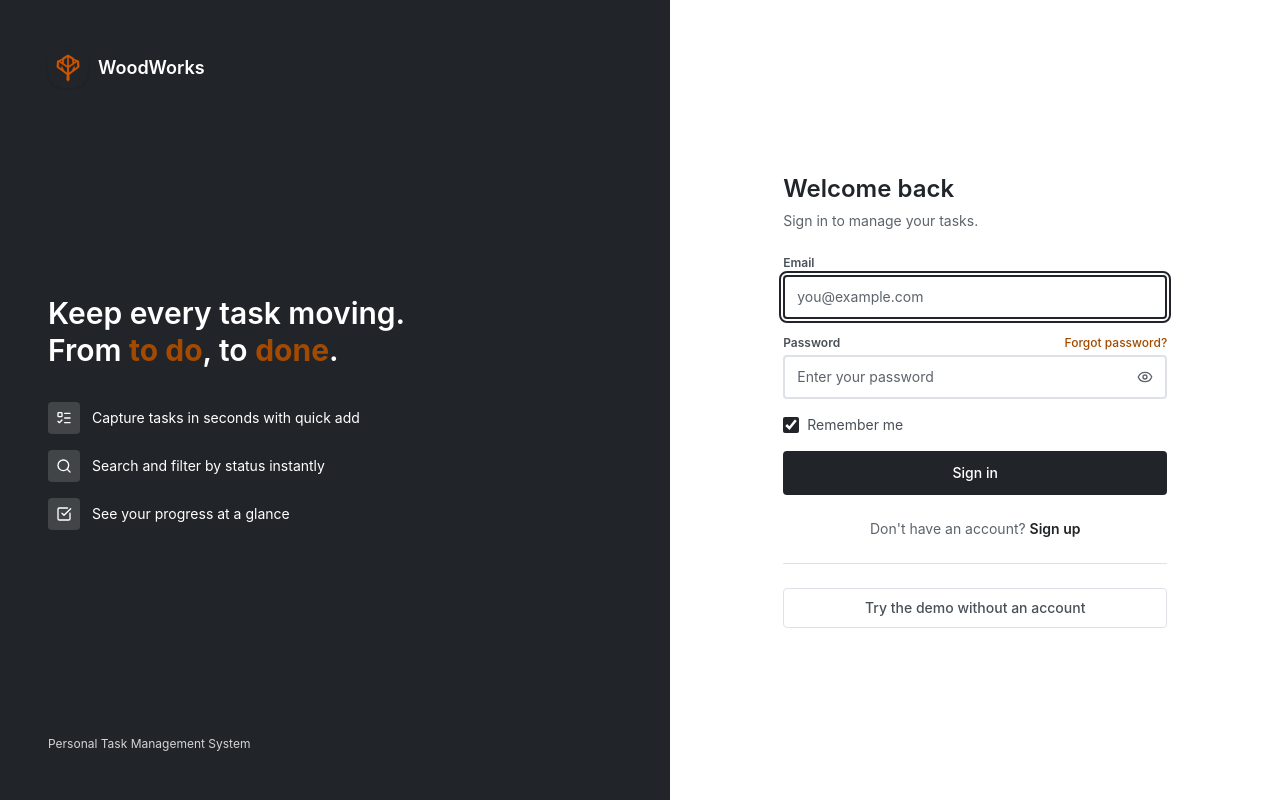
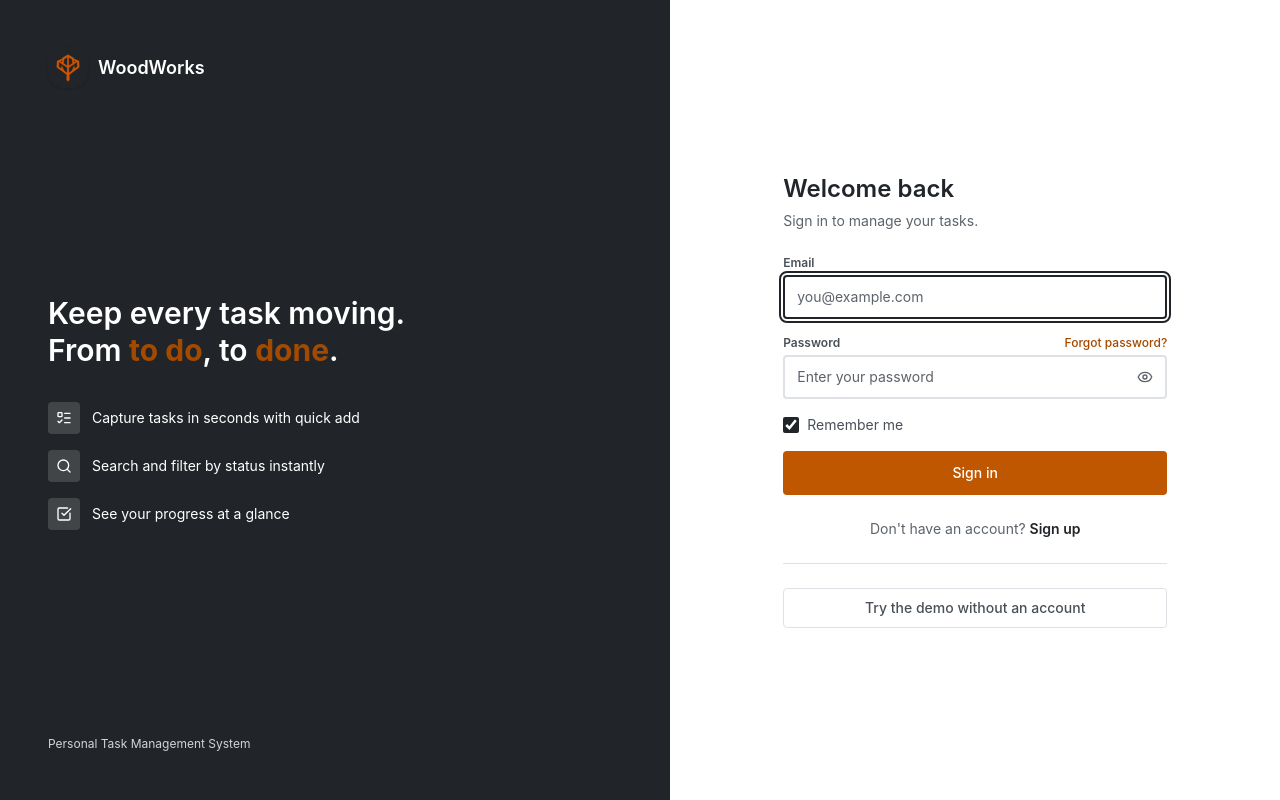
Before and after one commit to vnclrd/woodworks, a React (Vite) app in the folder woodworks-frontend/: page / in a window 1280 px wide. Built offline with nearby package versions, Linux system fonts and the light colour scheme; no server answers.

Commit message:
chore: update sign in button color in authscreen

```diff
--- a/woodworks-frontend/src/components/auth/AuthScreen.tsx
+++ b/woodworks-frontend/src/components/auth/AuthScreen.tsx
@@ -187,7 +187,7 @@ export default function AuthScreen({ app }: Props) {
                   setVerificationPendingEmail(null);
                   switchAuthView('login');
                 }}
-                className='w-full h-11 flex items-center justify-center bg-primary hover:bg-primary-hover text-white rounded text-sm font-medium transition-colors cursor-pointer'
+                className='w-full h-11 flex items-center justify-center bg-[#BF5700] hover:bg-[#A34A00] text-white rounded text-sm font-medium transition-colors cursor-pointer'
               >
                 Back to Sign In
               </button>
@@ -245,7 +245,7 @@ export default function AuthScreen({ app }: Props) {
                 <button
                   type='submit'
                   disabled={isSendingForgot}
-                  className='w-full h-11 flex items-center justify-center gap-2 bg-primary hover:bg-primary-hover text-white rounded text-sm font-medium transition-colors cursor-pointer disabled:opacity-50'
+                  className='w-full h-11 flex items-center justify-center gap-2 bg-[#BF5700] hover:bg-[#A34A00] text-white rounded text-sm font-medium transition-colors cursor-pointer disabled:opacity-50'
                 >
                   {isSendingForgot && (
                     <RefreshCw className='w-4 h-4 animate-spin' />
@@ -387,12 +387,12 @@ export default function AuthScreen({ app }: Props) {
                 )}
 
                 <button
-                  type='submit'
+                  type="submit"
                   disabled={isAuthLoading}
-                  className='w-full h-11 flex items-center justify-center gap-2 bg-primary hover:bg-primary-hover text-white rounded text-sm font-medium transition-colors cursor-pointer disabled:opacity-50'
+                  className="w-full h-11 flex items-center justify-center gap-2 bg-[#BF5700] hover:bg-[#A34A00] text-white rounded text-sm font-medium transition-colors cursor-pointer disabled:opacity-50"
                 >
                   {isAuthLoading && (
-                    <RefreshCw className='w-4 h-4 animate-spin' />
+                    <RefreshCw className="w-4 h-4 animate-spin" />
                   )}
                   {isAuthLoading
                     ? authView === 'login'
```
